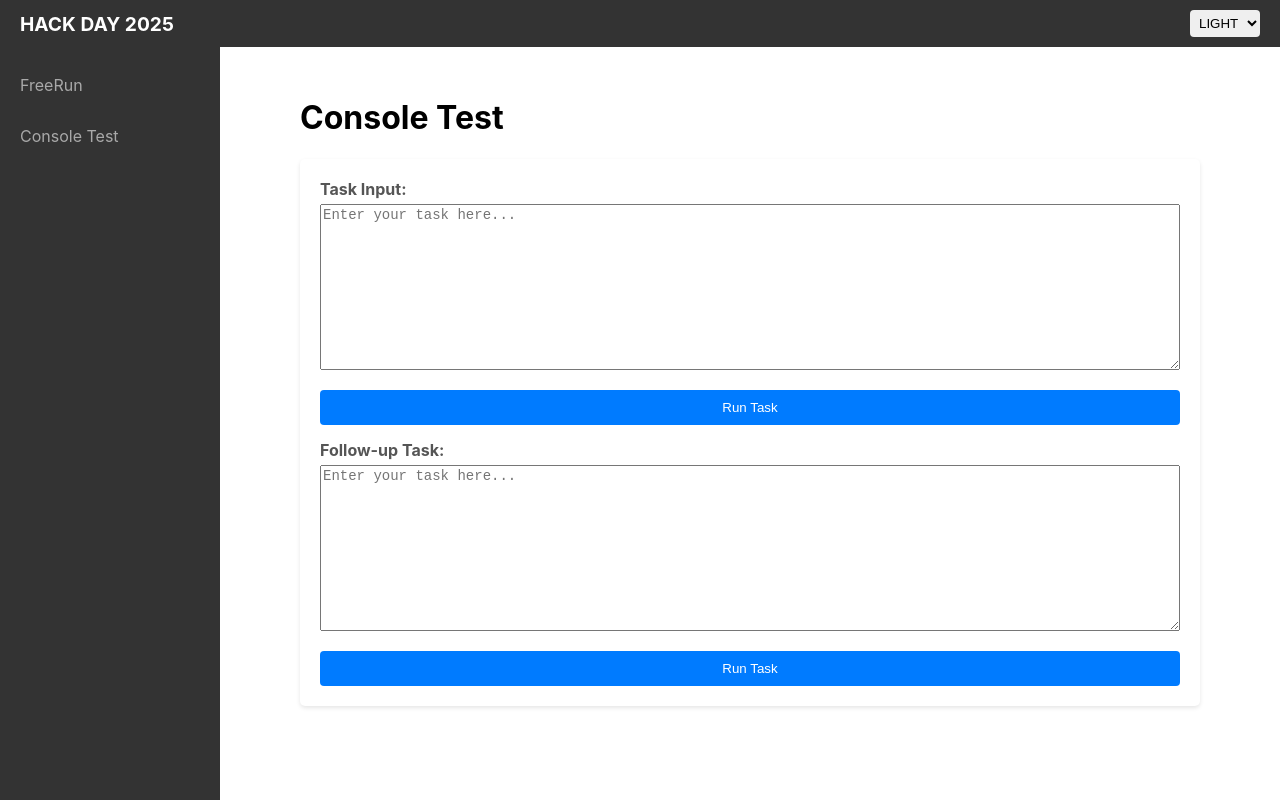
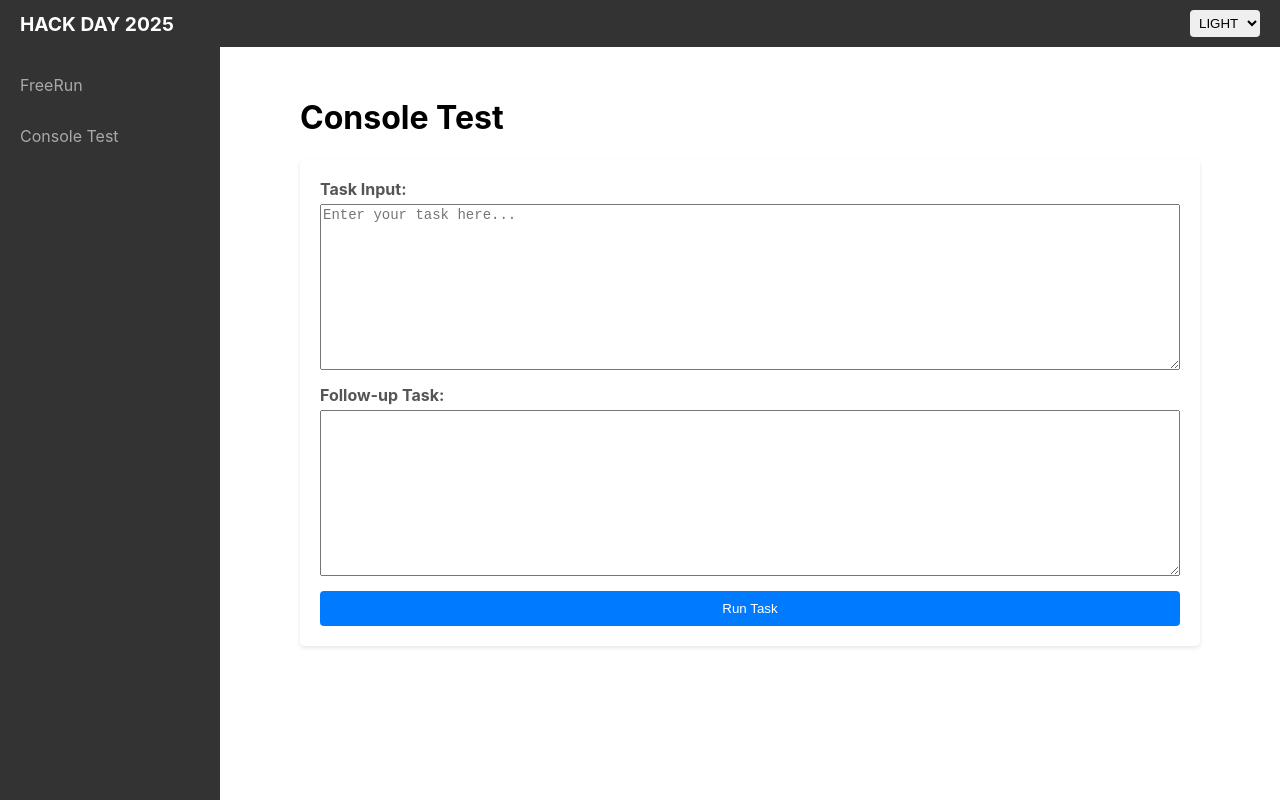
Before and after one commit to i-olejko/fast_api_hack_poc, a React (Create React App) app in the folder frontend/: page /console-test in a window 1280 px wide. Built offline with nearby package versions, Linux system fonts and the light colour scheme.

Commit message:
Refactor ConsoleTestPage to use textareas for input and add "Run Task" button; update package.json scripts for consistency

```diff
--- a/frontend/src/pages/ConsoleTestPage.js
+++ b/frontend/src/pages/ConsoleTestPage.js
@@ -1,6 +1,5 @@
 import React, { useState } from 'react';
 import '../App.css'; // Assuming styles are still in App.css
-import TaskInput from '../components/TaskInput';
 
 function ConsoleTestPage() {
   const [strTask, setStrTask] = useState('');
@@ -53,20 +52,28 @@ function ConsoleTestPage() {
       <div className="console-input-area">
         <div>
           <label htmlFor="taskInput">Task Input:</label>
-          <TaskInput
-            taskText={strTask}
-            setTaskText={setStrTask}
-            onSubmit={handleConsoleSubmit}
-          />
+          <textarea
+            id="taskInput"
+            value={strTask}
+            onChange={(e) => setStrTask(e.target.value)}
+            placeholder="Enter your task here..."
+            rows={10}
+            cols={80}
+            style={{ fontFamily: 'monospace', fontSize: '14px' }} // Basic styling
+          ></textarea>
         </div>
         <div>
           <label htmlFor="followUpInput">Follow-up Task:</label>
-          <TaskInput
-            taskText={strFollowUpTask}
-            setTaskText={setStrFollowUpTask}
-            onSubmit={handleConsoleSubmit}
-          />
+          <textarea
+            id="followUpInput"
+            value={strFollowUpTask}
+            onChange={(e) => setStrFollowUpTask(e.target.value)}
+            rows={10}
+            cols={80}
+            style={{ fontFamily: 'monospace', fontSize: '14px' }} // Basic styling
+          ></textarea>
         </div>
+        <button onClick={handleConsoleSubmit}>Run Task</button>
       </div>
 
       {error && <div className="error-message">Error: {error}</div>}
--- a/package.json
+++ b/package.json
@@ -2,6 +2,9 @@
   "name": "fastapi-react-project",
   "version": "1.0.0",
   "scripts": {
-    "start": "cd frontend && npm install && npm run build && cd .. && venv/bin/uvicorn main:app --reload --host 127.0.0.1 --port 8000"
+    "start": "cd frontend && npm install && npm run build && cd .. && venv/bin/uvicorn main:app --reload --host 127.0.0.1 --port 8000",
+    "build": "cd frontend && npm install && npm run build",
+    "test": "cd frontend && npm test",
+    "lint": "cd frontend && npm run lint"
   }
 }
```
Also changed, not shown: 1 other file (tests, documents, lock files or other folders).
